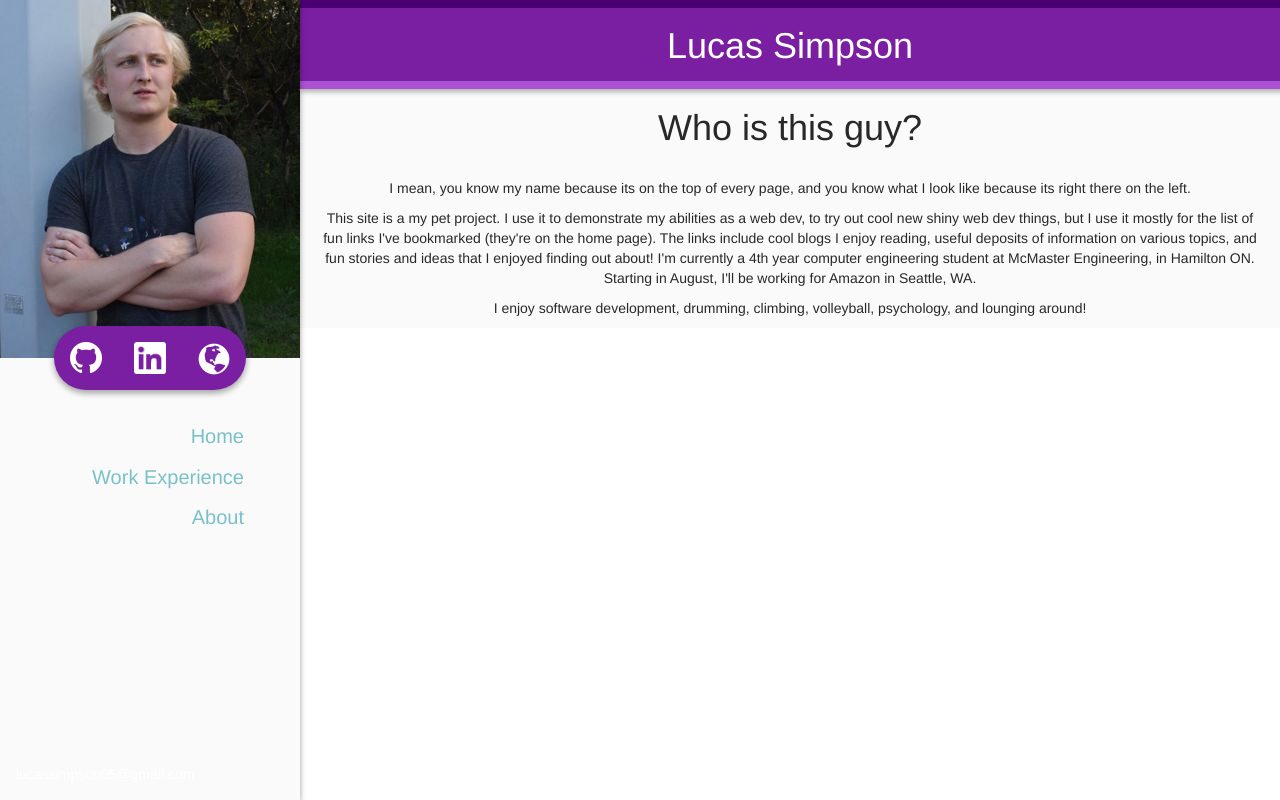
After one commit to LucasSimpson/personal_site, a Django app: page /alt/about/ in a window 1280 px wide. The commit adds this page. Run offline with Django 3.2, Linux system fonts and the light colour scheme; parts of the project's set-up code (start-up, migrations or seed data) failed here and were passed over; some libraries are stand-ins or nearby versions.

Commit message:
fully ported over away from angular. still not the default, will test first

```diff
--- a/alt/urls.py
+++ b/alt/urls.py
@@ -1,9 +1,9 @@
 from django.conf.urls import url
 
-from .views import IndexView, WorkExperienceView
+from .views import IndexView, WorkExperienceView, AboutView
 
 urlpatterns = [
     url(r'^$', IndexView.as_view(), name='index'),
-    url(r'^work_experience/$', WorkExperienceView.as_view(), name='work_experience')
-
+    url(r'^work_experience/$', WorkExperienceView.as_view(), name='work_experience'),
+    url(r'^about/$', AboutView.as_view(), name='about'),
 ]
--- a/alt/views.py
+++ b/alt/views.py
@@ -20,3 +20,7 @@ class WorkExperienceView(TemplateView):
         context = super(WorkExperienceView, self).get_context_data(**kwargs)
         context['work_experiences'] = WorkExperience.all()
         return context
+
+
+class AboutView(TemplateView):
+    template_name = 'alt/about/about.html'
--- /dev/null
+++ b/scss/about/about.scss
@@ -0,0 +1,24 @@
+@import '../global';
+
+#about {
+  background: $white;
+
+  display: flex;
+  flex-direction: column;
+
+  padding: 0 $SPACE;
+
+  text-align: center;
+
+  @media (min-width: 992px) {
+    #mobile {
+      display: none;
+    }
+  }
+
+  @media (max-width: 992px) {
+    #non-mobile {
+      display: none;
+    }
+  }
+}
--- a/scss/base.scss
+++ b/scss/base.scss
@@ -1,10 +1,10 @@
 @import 'global';
 
 $top-bar-height: 8px;
-$total-height: 80px;
+$total-height: 88px;
 $font-size: 36px;
 
-$total-height-small: 60px;
+$total-height-small: 68px;
 $font-size-small: 27px;
 
 @media (max-width: 992px) {
@@ -33,11 +33,20 @@ $font-size-small: 27px;
     padding-right: 300px;
   }
 
+  #bottom-bar {
+    height: $top-bar-height;
+    width: 100%;
+
+    background: $primary-light;
+
+    margin-top: -3px; // font size is -3px from actual rendering size
+  }
+
   h1 {
     @extend .font-white-primary;
     flex: 1 1 auto;
     padding: 0;
-    margin: (($total-height - $top-bar-height - $font-size) / 2) 0 0 0;
+    margin: (($total-height - 2*$top-bar-height - $font-size) / 2) 0;
 
     font-size: $font-size;
     text-align: center;
@@ -87,26 +96,32 @@ $font-size-small: 27px;
     h1 {
       font-size: $font-size-small;
       text-align: left;
-      margin: (($total-height-small - $top-bar-height - $font-size-small) / 2) 0 0 $SPACE;
+      margin: (($total-height-small - 2*$top-bar-height - $font-size-small) / 2) 0 0 $SPACE;
     }
 
     #nav-toggle {
       font-size: $font-size-small;
 
-      top: ($total-height-small - $top-bar-height - $font-size-small) / 2 + $top-bar-height;
+      top: ($total-height-small - 2*$top-bar-height - $font-size-small) / 2 + $top-bar-height;
       right: ($total-height-small - $top-bar-height - $font-size-small) / 2;
     }
-  }
 
-  #header-spacer {
-    height: $total-height-small;
+    #header-spacer {
+      height: $total-height-small;
+    }
+
+    #bottom-bar {
+      margin-top: 10px;
+    }
   }
 }
 
 
+
+
 // side nav stuff
 $chips-size: 64px;
-$nav-space: 17px;
+$nav-space: 32px;
 
 #side-nav {
   background-color: $white;
@@ -139,7 +154,7 @@ $nav-space: 17px;
     margin: -$chips-size / 2 auto 0 auto;
 
     border-radius: $chips-size / 2;
-    background: $secondary;
+    background: $primary;
     width: $chips-size * 3;
 
     display: flex;
@@ -159,6 +174,17 @@ $nav-space: 17px;
       flex-direction: column;
       justify-content: center;
       align-items: center;
+
+      img {
+        width: 32px;
+        height: 32px;
+      }
+    }
+
+    /* third icon uses glyphicon as a font */
+    #third {
+      color: #FFF;
+      font-size: 32px;
     }
   }
 
@@ -199,7 +225,7 @@ $nav-space: 17px;
     width: 100%;
     height: auto;
 
-    margin-top: 70px;
+    margin-top: $total-height;
 
     #beautiful-me {
       display: none;
--- /dev/null
+++ b/templates/alt/about/about.html
@@ -0,0 +1,32 @@
+{% extends 'alt/base.html' %}
+{% load staticfiles %}
+
+{% block style %}
+    <link href="{% static 'css/about/about.css' %}" rel="stylesheet">
+{% endblock %}
+
+{% block content %}
+
+    <div id="about">
+        <h1>Who is this guy?</h1>
+
+        <br>
+
+        <div id="mobile">
+            <p>This guy right here.</p>
+            <img src="{% static 'images/me.jpeg' %}">
+            <br><br>
+        </div>
+        <div id="non-mobile">
+            <p>I mean, you know my name because its on the top of every page, and you know what I look like because its right there on the left.</p>
+        </div>
+        <p>This site is a my pet project. I use it to demonstrate my abilities as a web dev, to try out cool new shiny
+            web dev things, but I use it mostly for the list of fun links I've bookmarked (they're on the home page).
+            The links include cool blogs I enjoy reading, useful deposits of information on various topics, and fun
+            stories and ideas that I enjoyed finding out about!
+            I'm currently a 4th year computer engineering student at McMaster Engineering, in Hamilton ON.
+            Starting in August, I'll be working for Amazon in Seattle, WA.</p>
+        <p>I enjoy software development, drumming, climbing, volleyball, psychology, and lounging around!</p>
+    </div>
+
+{% endblock %}
--- a/templates/alt/base.html
+++ b/templates/alt/base.html
@@ -31,15 +31,21 @@
         </div>
 
         <div id="icon-links" class="shadow">
-            <a id="first" class="icon-link text-center" href="https://github.com/LucasSimpson"></a>
-            <a id="second" class="icon-link text-center" href="https://www.linkedin.com/in/lucas-simpson"></a>
-            <a id="third" class="icon-link text-center" href="#"></a>
+            <a id="first" class="icon-link text-center" href="https://github.com/LucasSimpson">
+                <img src="{% static 'images/GitHub-Mark-Light-64px.png' %}">
+            </a>
+            <a id="second" class="icon-link text-center" href="https://www.linkedin.com/in/lucas-simpson">
+                <img src="{% static 'images/In-White-34px.png' %}">
+            </a>
+            <a id="third" class="icon-link text-center" href="#">
+                <span class="glyphicon glyphicon-globe" aria-hidden="true"></span>
+            </a>
         </div>
 
         <ul id="nav-links">
             <li><a class="nav-link" href="{% url 'alt:index' %}">Home</a></li>
             <li><a class="nav-link" href="{% url 'alt:work_experience' %}">Work Experience</a></li>
-            <li><a class="nav-link" href="{% url 'alt:index' %}">Logs</a></li>
+            <li><a class="nav-link" href="{% url 'alt:about' %}">About</a></li>
         </ul>
 
         <footer>
@@ -53,19 +59,22 @@
         <!-- Lucas Simpson header part -->
         <div id="header" class="shadow">
             <div id="top-bar"></div>
-                <h1>Lucas Simpson</h1>
+
+            <h1>Lucas Simpson</h1>
+
             <div id="nav-toggle">
                 <img id="burger-icon" src="{% static 'images/burger.png' %}">
             </div>
+
+            <div id="bottom-bar"></div>
         </div>
 
         <!-- spacer for mobile wooot -->
         <div id="header-spacer"></div>
 
         <!-- actual content -->
-        <div class="shadow">
             {% block content %}{% endblock %}
-        </div>
+
 
     </div>
 </body>
```
Also changed, not shown: static/css/about/about.css (added), static/css/base.css, static/images/GitHub-Mark-Light-64px.png (added), static/images/In-White-34px.png (added), 2 other files.
